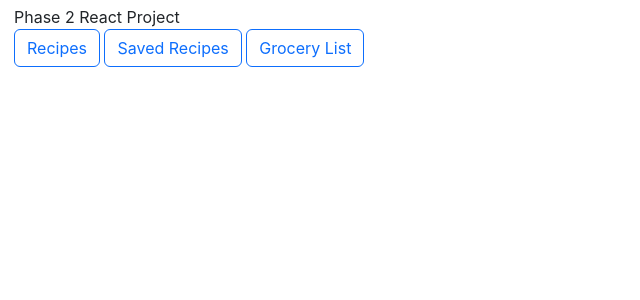
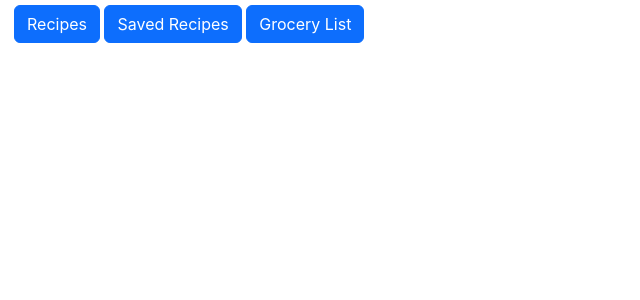
Before and after one commit to Gregarrific/phase2-react-project, a React (Create React App) app: page / in a window 1280 px wide. Shown: the top 300 px of the page, without its empty margins (0-640 px from the left). Built offline with nearby package versions, Linux system fonts and the light colour scheme; no server answers.

Commit message:
Update Navbar buttons and styles

```diff
--- a/src/App.js
+++ b/src/App.js
@@ -19,7 +19,6 @@ function App() {
 
   return (
     <div>
-          Phase 2 React Project
           <Navbar />
           <Routes>
             <Route path="/recipes" element={<RecipeList recipes={recipeList} />} />
--- a/src/Navbar.js
+++ b/src/Navbar.js
@@ -4,9 +4,9 @@ import { Button } from "react-bootstrap";
 function Navbar() {
     return (
         <nav>
-            <Link to="/recipes"><Button variant="outline-primary">Recipes</Button></Link>{' '}
-            <Link to="/favorites"><Button variant="outline-primary">Saved Recipes</Button></Link>{' '}
-            <Link to="/grocery-list"><Button variant="outline-primary">Grocery List</Button></Link>{' '}
+            <Link to="/recipes"><Button variant="primary">Recipes</Button></Link>{' '}
+            <Link to="/favorites"><Button variant="primary">Saved Recipes</Button></Link>{' '}
+            <Link to="/grocery-list"><Button variant="primary">Grocery List</Button></Link>{' '}
         </nav>
     );
 
--- a/src/Recipe.js
+++ b/src/Recipe.js
@@ -1,10 +1,10 @@
 import { Card, Accordion, Button } from "react-bootstrap";
 import GroupListing from "./GroupListing";
 
-function Recipe({ recipe }) {
+function Recipe({ recipe, border }) {
 
     return (
-    <Card style={{ width: '35rem' }} border='primary'>
+    <Card style={{ width: '35rem' }} border={border} className="mb-2">
         <Card.Header>{recipe.name.toUpperCase()}</Card.Header>
         <Card.Body>
             {/* <Card.Text>{recipe.description}</Card.Text> */}
--- a/src/RecipeBox.js
+++ b/src/RecipeBox.js
@@ -10,7 +10,7 @@ function RecipeBox({recipes}) {
         .map( (recipe, index) => {
             return (
                 <Col md={'auto'} key={index}>
-                <Recipe key={recipe.id} recipe={recipe} />
+                <Recipe key={recipe.id} recipe={recipe} border="danger" />
                 </Col>
             );
         })}
--- a/src/RecipeList.js
+++ b/src/RecipeList.js
@@ -9,7 +9,7 @@ function RecipeList({ recipes }) {
         {recipes.map( (recipe, index) => {
             return (
                 <Col md={'auto'} key={index}>
-                <Recipe key={recipe.id} recipe={recipe} />
+                <Recipe key={recipe.id} recipe={recipe} border="primary" />
                 </Col>
             );
         })}
```
